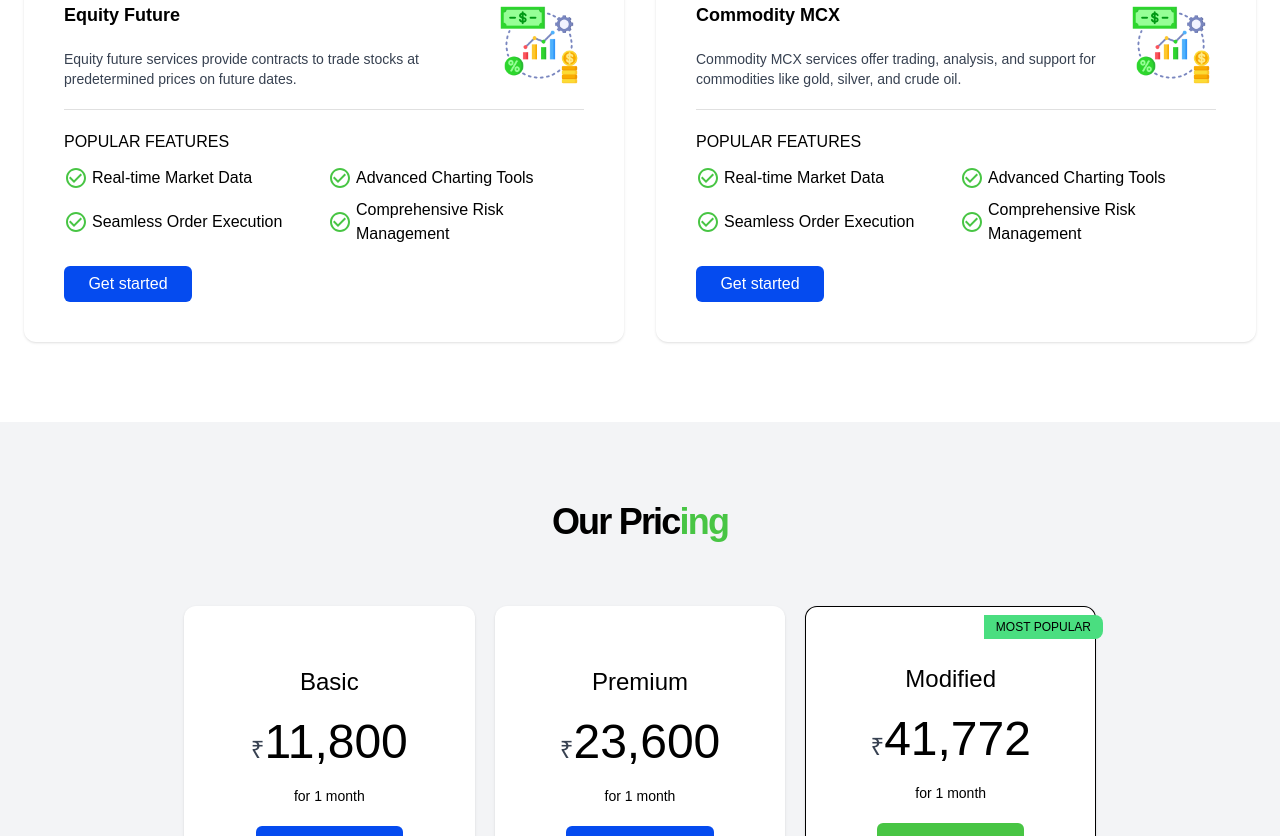
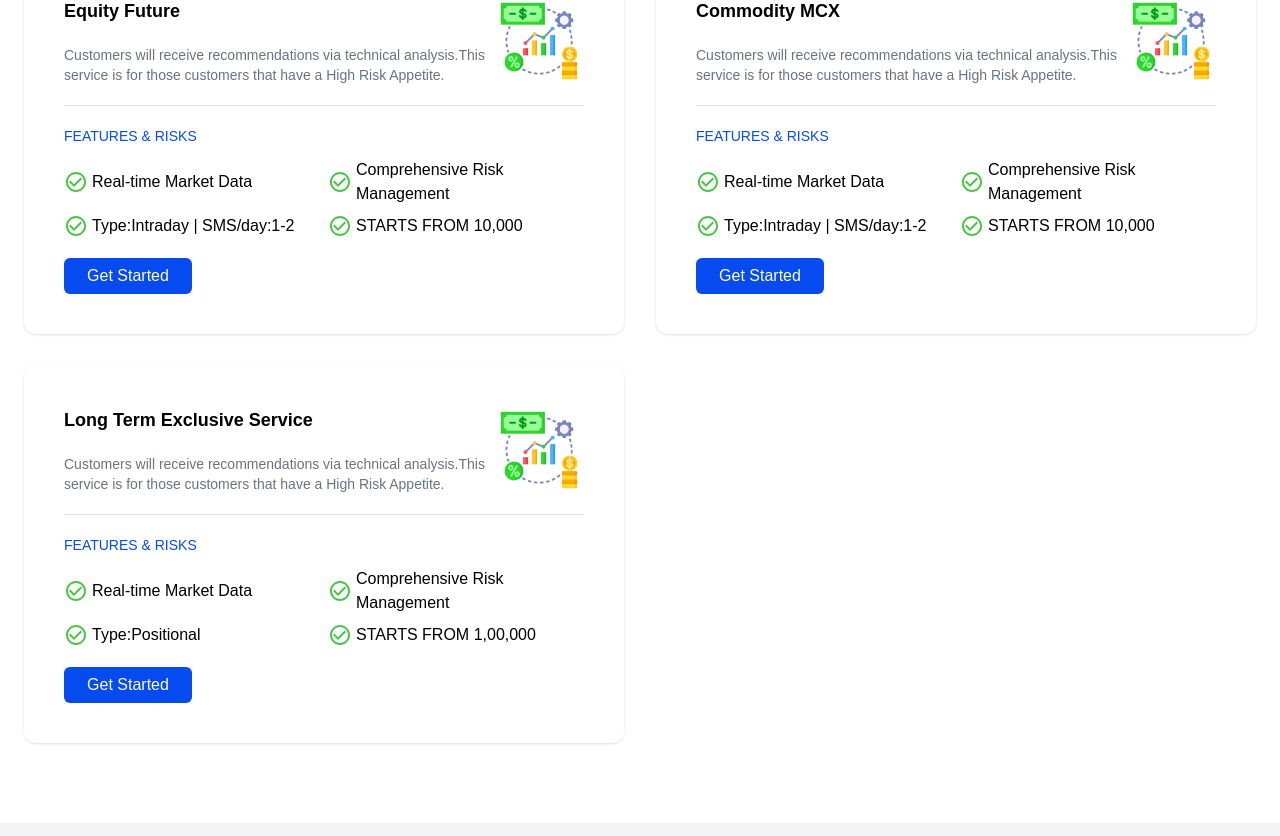
Before and after one commit to Coader-Sasmi/stoxxon, a Next.js app: page / in a window 1280 px wide. Shown: the part 2024-2860 px from the top of the page. Built offline with nearby package versions, Linux system fonts and the light colour scheme.

Commit message:
footer and services ui done

```diff
--- a/src/app/components/PricingSection.tsx
+++ b/src/app/components/PricingSection.tsx
@@ -31,7 +31,7 @@
 
 export default function PricingSection() {
   return (
-    <section className="main-container  md:py-20 py-8 bg-gray-100" id="pricing">
+    <section className="main-container md:py-24 py-8 bg-gray-100" id="pricing">
       <div className="flex flex-col md:gap-10 gap-5 justify-center items-center w-full">
         <h1 className="md:text-4xl text-3xl tracking-tighter font-semibold">
           Our Pric<span className="text-secondary">ing</span>
--- a/src/app/components/TopServices.tsx
+++ b/src/app/components/TopServices.tsx
@@ -14,20 +14,20 @@
         subtitle: "Real-time Market Data",
       },
       {
-        subtitle: "Advanced Charting Tools",
+        subtitle: "Comprehensive Risk Management",
       },
       {
-        subtitle: "Seamless Order Execution",
+        subtitle: "Type:Intraday | SMS/day:1-2",
       },
       {
-        subtitle: "Comprehensive Risk Management",
+        subtitle: "STARTS FROM 10,000",
       },
     ],
     started: "Get started",
   },
   {
     _id: "2",
-    heading: "Options",
+    heading: "Equity Options",
     description:
       "Options trading services provide tools, strategies, and insights for buying or selling options to maximize profits.",
     subheading: "POPULAR FEATURES",
@@ -36,13 +36,13 @@
         subtitle: "Real-time Market Data",
       },
       {
-        subtitle: "Advanced Charting Tools",
+        subtitle: "Comprehensive Risk Management",
       },
       {
-        subtitle: "Seamless Order Execution",
+        subtitle: "Type:Intraday | SMS/day:1-2",
       },
       {
-        subtitle: "Comprehensive Risk Management",
+        subtitle: "STARTS FROM 10,000",
       },
     ],
     started: "Get started",
@@ -58,13 +58,13 @@
         subtitle: "Real-time Market Data",
       },
       {
-        subtitle: "Advanced Charting Tools",
+        subtitle: "Comprehensive Risk Management",
       },
       {
-        subtitle: "Seamless Order Execution",
+        subtitle: "Type:Intraday | SMS/day:1-2",
       },
       {
-        subtitle: "Comprehensive Risk Management",
+        subtitle: "STARTS FROM 10,000",
       },
     ],
     started: "Get started",
@@ -80,13 +80,35 @@
         subtitle: "Real-time Market Data",
       },
       {
-        subtitle: "Advanced Charting Tools",
+        subtitle: "Comprehensive Risk Management",
       },
       {
-        subtitle: "Seamless Order Execution",
+        subtitle: "Type:Intraday | SMS/day:1-2",
+      },
+      {
+        subtitle: "STARTS FROM 10,000",
+      },
+    ],
+    started: "Get started",
+  },
+  {
+    _id: "5",
+    heading: "Long Term Exclusive Service",
+    description:
+      "Commodity MCX services offer trading, analysis, and support for commodities like gold, silver, and crude oil.",
+    subheading: "POPULAR FEATURES",
+    list: [
+      {
+        subtitle: "Real-time Market Data",
       },
       {
         subtitle: "Comprehensive Risk Management",
+      },
+      {
+        subtitle: "Type:Positional",
+      },
+      {
+        subtitle: "STARTS FROM 1,00,000",
       },
     ],
     started: "Get started",
@@ -94,10 +116,10 @@
 ];
 export default function TopServices() {
   return (
-    <section className="main-container md:py-20 py-8 scroll-mt-4" id="solution">
+    <section className="main-container md:py-20 py-8 scroll-mt-4" id="services">
       <div className="flex flex-col md:gap-10 gap-5 justify-center items-center w-full">
         <h1 className="md:text-4xl text-3xl tracking-tighter font-semibold">
-          Popular Ser<span className="text-secondary">vices</span>
+          Ser<span className="text-secondary">vices</span>
         </h1>
         <p className="  md:tracking-wider tracking-tight text-center md:text-base text-xs">
           Identify new opportunities, convert visitors, deliver customer
@@ -113,7 +135,11 @@
             <div className="flex md:flex-row flex-col-reverse items-center md:gap-2 gap-5">
               <span className="md:w-5/6 w-full">
                 <h5 className="font-semibold text-lg pb-5">{item.heading}</h5>
-                <p className="text-sm text-gray-700">{item.description}</p>
+                <p className="text-sm text-gray-500">
+                  Customers will receive recommendations via technical
+                  analysis.This service is for those customers that have a High
+                  Risk Appetite.
+                </p>
               </span>
               <span className="md:w-1/6 w-full hidden md:block">
                 <img src="./sharemarket.png" alt="icon" className="h-20 w-20" />
@@ -121,7 +147,7 @@
             </div>
             <Divider />
             <span className="py-5 md:py-0">
-              <h5 className="pb-3">{item.subheading}</h5>
+              <h5 className="pb-3 text-primary text-sm">FEATURES & RISKS</h5>
               <h6 className="grid lg:grid-cols-2 grid-cols-1 gap-2">
                 {item.list.map((innerItem, index) => (
                   <div key={index} className="flex gap-1 items-center">
@@ -132,7 +158,7 @@
               </h6>
             </span>
             <span>
-              <button className="btn-primary text-white bg-primary h-9 w-32 rounded-md">
+              <button className="btn-primary capitalize text-white bg-primary h-9 w-32 rounded-md">
                 {item.started}
               </button>
             </span>
--- a/src/app/layouts/Footer.tsx
+++ b/src/app/layouts/Footer.tsx
@@ -1,8 +1,15 @@
 "use client";
 
-import { Call, ChevronRight, MailOutline } from "@mui/icons-material";
+import {
+  Call,
+  ChevronRight,
+  MailOutline,
+  Pause,
+  PlayArrow,
+} from "@mui/icons-material";
 import { Divider } from "@mui/material";
 import Link from "next/link";
+import { useRef, useState } from "react";
 
 const footerArr = [
   {
@@ -56,6 +63,20 @@
 ];
 
 const Footer = () => {
+  const videoRef = useRef<HTMLVideoElement>(null);
+  const [isPlaying, setIsPlaying] = useState(false);
+
+  const handlePlayPause = () => {
+    if (videoRef.current) {
+      if (isPlaying) {
+        videoRef.current.pause();
+      } else {
+        videoRef.current.play();
+      }
+      setIsPlaying(!isPlaying);
+    }
+  };
+
   return (
     <section className=" shadow">
       <section className="main-container py-10  md:px-10">
@@ -108,6 +129,29 @@
               </div>
             </div>
           ))}
+
+          <div className="relative w-full h-full">
+            <video
+              ref={videoRef}
+              loop
+              muted
+              className="w-full h-full object-cover rounded-xl"
+              aria-label="Background video showcasing stock trading"
+            >
+              <source src="/increase_stock.mp4" type="video/mp4" />
+              Your browser does not support the video tag.
+            </video>
+            <button
+              onClick={handlePlayPause}
+              className="absolute top-1/2 left-1/2 transform -translate-x-1/2 -translate-y-1/2 bg-black text-white p-1 rounded-full"
+            >
+              {isPlaying ? (
+                <Pause className="!text-3xl" />
+              ) : (
+                <PlayArrow className="!text-3xl" />
+              )}
+            </button>
+          </div>
         </div>
       </section>
       <Divider />
--- a/src/app/layouts/Navbar.tsx
+++ b/src/app/layouts/Navbar.tsx
@@ -41,17 +41,17 @@
               Home
             </h6>
           </Link>
-          <Link href="/">
+          <Link href="/#about">
             <h6 className="transition-color duration-150 ease-in-out hover:text-secondary">
               About
             </h6>
           </Link>
-          <Link href="/">
+          <Link href="/#services">
             <h6 className="transition-color duration-150 ease-in-out hover:text-secondary">
               Services
             </h6>
           </Link>
-          <Link href="/">
+          <Link href="/#pricing">
             <h6 className="transition-color duration-150 ease-in-out hover:text-secondary">
               Pricing
             </h6>
@@ -59,7 +59,7 @@
         </aside>
         <aside className="flex w-1/4 items-center justify-end gap-1 ">
           <div>
-            <Link href="/">
+            <Link href="/#contact">
               <h6 className="border-2 border-primary px-4 hover:bg-primary hover:text-white common-transition font-semibold py-1 rounded-md">
                 Contact Us
               </h6>
--- a/src/app/layouts/ResponsiveNav.tsx
+++ b/src/app/layouts/ResponsiveNav.tsx
@@ -11,7 +11,7 @@
     <section className="main-container block lg:hidden py-1 relative z-[9000] ">
       <div className="flex justify-between items-center">
         <Link href="/" className="">
-          <img src="logo.png" alt="logo" className="md:w-[20%] w-[50%]" />
+          <img src="logo.png" alt="logo" className="md:w-[20%] w-[30%]" />
         </Link>
 
         <span className="" onClick={() => setOpen(!open)}>
@@ -25,23 +25,23 @@
 
       <Collapse in={open} timeout="auto" unmountOnExit>
         <section className="flex flex-col gap-2  absolute bg-white w-full p-5 left-0 ">
-          <Link href="/">
+          <Link href="/#about">
             <h6 className="hover:text-secondary common-transition text-sm">
               About
             </h6>
           </Link>
-          <Link href="/">
+          <Link href="/#services">
             <h6 className="common-transition text-sm hover:text-secondary">
               Services
             </h6>
           </Link>
-          <Link href="/">
+          <Link href="/#pricing">
             <h6 className="hover:text-secondary common-transition text-sm">
               Pricing
             </h6>
           </Link>
           <div className="flex flex-col gap-4 mb-4 ">
-            <Link href="/">
+            <Link href="/#contact">
               <button className="w-24 text-secondary font-semibold rounded-md common-transition text-start hover:text-center hover:bg-primary/10 hover:px-5 hover:py-1">
                 Contact Us
               </button>
```
Also changed, not shown: 2 other files (tests, documents, lock files or other folders).
